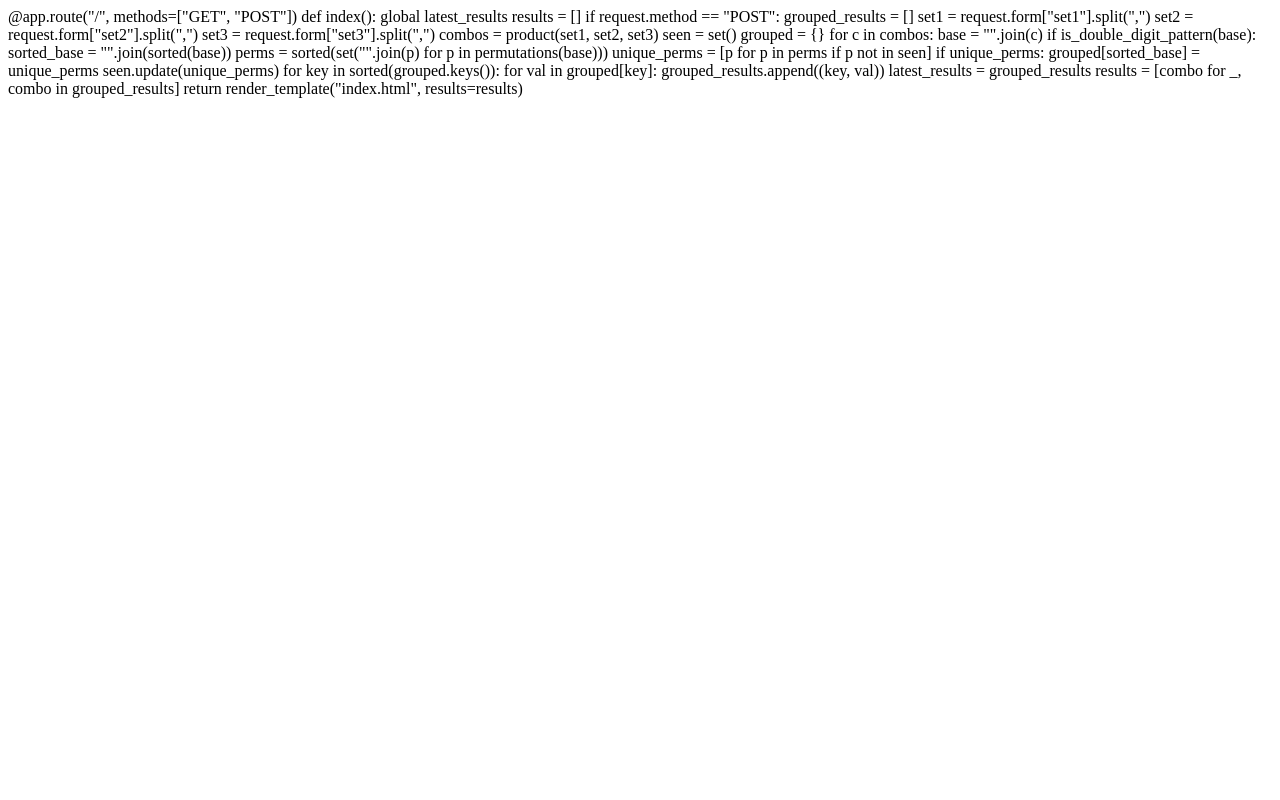
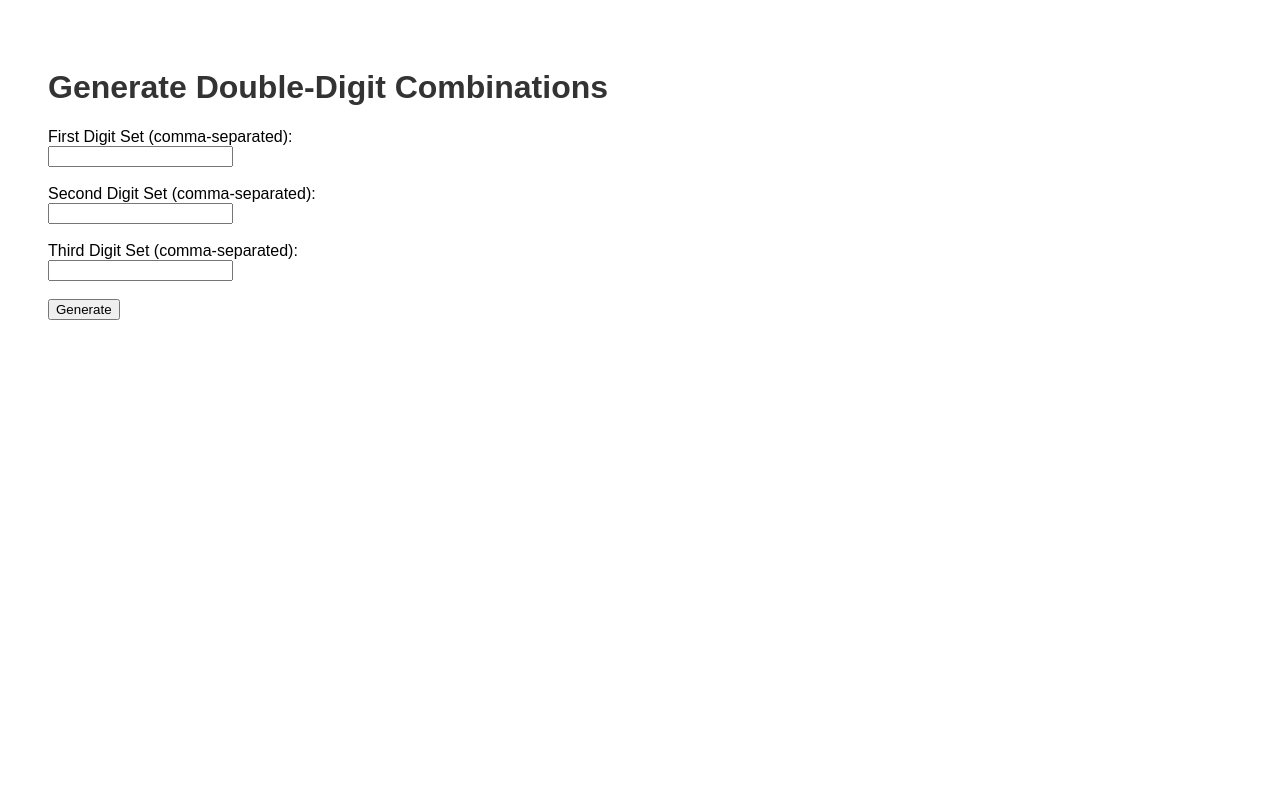
Before and after one commit to maheshtheril/double_digit_app, a Flask app: page / in a window 1280 px wide. Run offline with Flask 3, Linux system fonts and the light colour scheme.

Commit message:
Add message when no combinations found

```diff
--- a/templates/index.html
+++ b/templates/index.html
@@ -1,34 +1,53 @@
-@app.route("/", methods=["GET", "POST"])
-def index():
-    global latest_results
+<!DOCTYPE html>
+<html>
+<head>
+    <title>Double Digit Combinations</title>
+    <style>
+        body {
+            font-family: sans-serif;
+            padding: 40px;
+        }
+        h1 {
+            color: #333;
+        }
+        form, ul {
+            margin-top: 20px;
+        }
+        li {
+            font-size: 18px;
+            line-height: 1.6;
+        }
+    </style>
+</head>
+<body>
+    <h1>Generate Double-Digit Combinations</h1>
 
-    results = []
+    <form method="post">
+        <label>First Digit Set (comma-separated):</label><br>
+        <input type="text" name="set1" required><br><br>
 
-    if request.method == "POST":
-        grouped_results = []
-        set1 = request.form["set1"].split(",")
-        set2 = request.form["set2"].split(",")
-        set3 = request.form["set3"].split(",")
+        <label>Second Digit Set (comma-separated):</label><br>
+        <input type="text" name="set2" required><br><br>
 
-        combos = product(set1, set2, set3)
-        seen = set()
-        grouped = {}
+        <label>Third Digit Set (comma-separated):</label><br>
+        <input type="text" name="set3" required><br><br>
 
-        for c in combos:
-            base = "".join(c)
-            if is_double_digit_pattern(base):
-                sorted_base = "".join(sorted(base))
-                perms = sorted(set("".join(p) for p in permutations(base)))
-                unique_perms = [p for p in perms if p not in seen]
-                if unique_perms:
-                    grouped[sorted_base] = unique_perms
-                    seen.update(unique_perms)
+        <button type="submit">Generate</button>
+    </form>
+{% if results %}
+  <h2>Combinations (Total: {{ results|length }})</h2>
+  <ul>
+    {% for number in results %}
+      <li>{{ number }}</li>
+    {% endfor %}
+  </ul>
 
-        for key in sorted(grouped.keys()):
-            for val in grouped[key]:
-                grouped_results.append((key, val))
-
-        latest_results = grouped_results
-        results = [combo for _, combo in grouped_results]
-
-    return render_template("index.html", results=results)
+  <br>
+  <a href="/download">
+    <button>Download as Excel</button>
+  </a>
+{% elif request.method == 'POST' %}
+  <p><strong>No matching combinations found.</strong></p>
+{% endif %}
+</body>
+</html>
```
